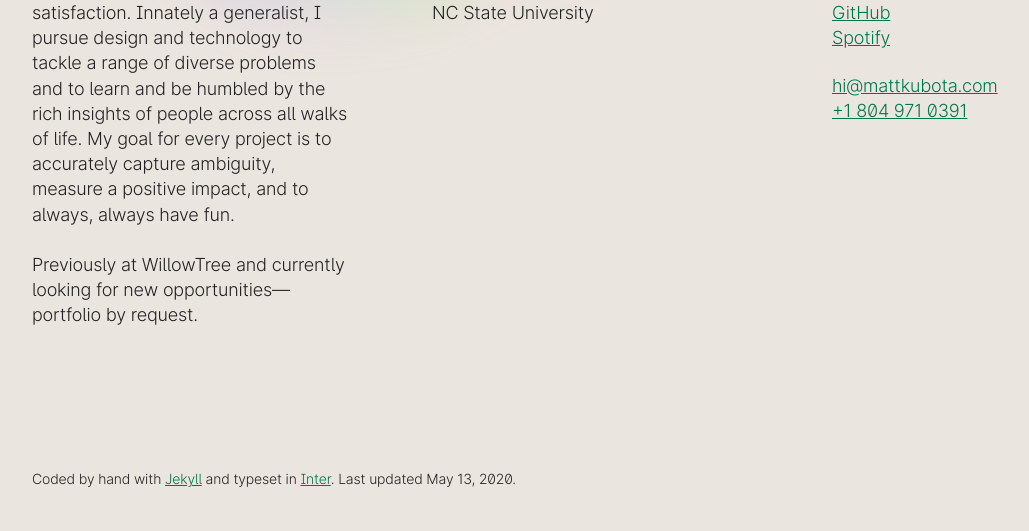
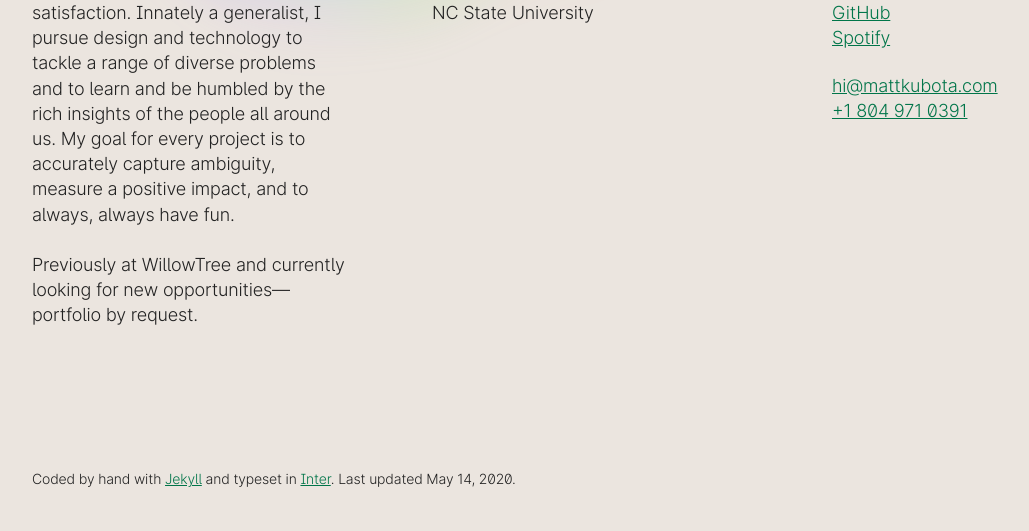
Before and after one commit to mattkubota/mattkubota.com, a Jekyll site: the page built from index.md, in a window 1280 px wide. Shown: the part 834-1365 px from the top of the page, without its empty margins (32-1061 px from the left). Built offline with Jekyll 4.4.1, drawn with Linux system fonts in a browser that asks for light colours; some of the changed text lies outside the part shown.

Commit message:
fixed about me

```diff
--- a/index.md
+++ b/index.md
@@ -13,7 +13,7 @@ title: Matt Kubota
   </header>
   <section class="item-2">
     <h2>About <span aria-hidden="true">✌🏼</span></h2>
-    <p>Hello! I'm a designer shaping technology into products that conduce equity, inclusion, and satisfaction. Innately a generalist, I pursue design and technology to tackle a range of diverse problems and to learn and be humbled by the rich insights of people across all walks of life. My goal for every project is to accurately capture ambiguity, measure a positive impact, and to always, always have fun.
+    <p>Hello! I'm a designer shaping technology into products that conduce equity, inclusion, and satisfaction. Innately a generalist, I pursue design and technology to tackle a range of diverse problems and to learn and be humbled by the rich insights of the people all around us. My goal for every project is to accurately capture ambiguity, measure a positive impact, and to always, always have fun.
     <br>
     <br>
     Previously at WillowTree and currently looking for new opportunities—portfolio by request.</p>
@@ -36,7 +36,7 @@ title: Matt Kubota
     </ul>
   </section>
   <footer class="item-5">
-    <p>Coded by hand with <a href="https://jekyllrb.com/">Jekyll</a> and typeset in <a href="https://rsms.me/inter/">Inter</a>. Last updated May 13, 2020.</p>
+    <p>Coded by hand with <a href="https://jekyllrb.com/">Jekyll</a> and typeset in <a href="https://rsms.me/inter/">Inter</a>. Last updated May 14, 2020.</p>
     <!-- {% for item in site.data.navigation %}
       <a href="{{ item.link }}" {% if page.url == item.link %}class="current"{% endif %}>
         {{ item.name }}
```
